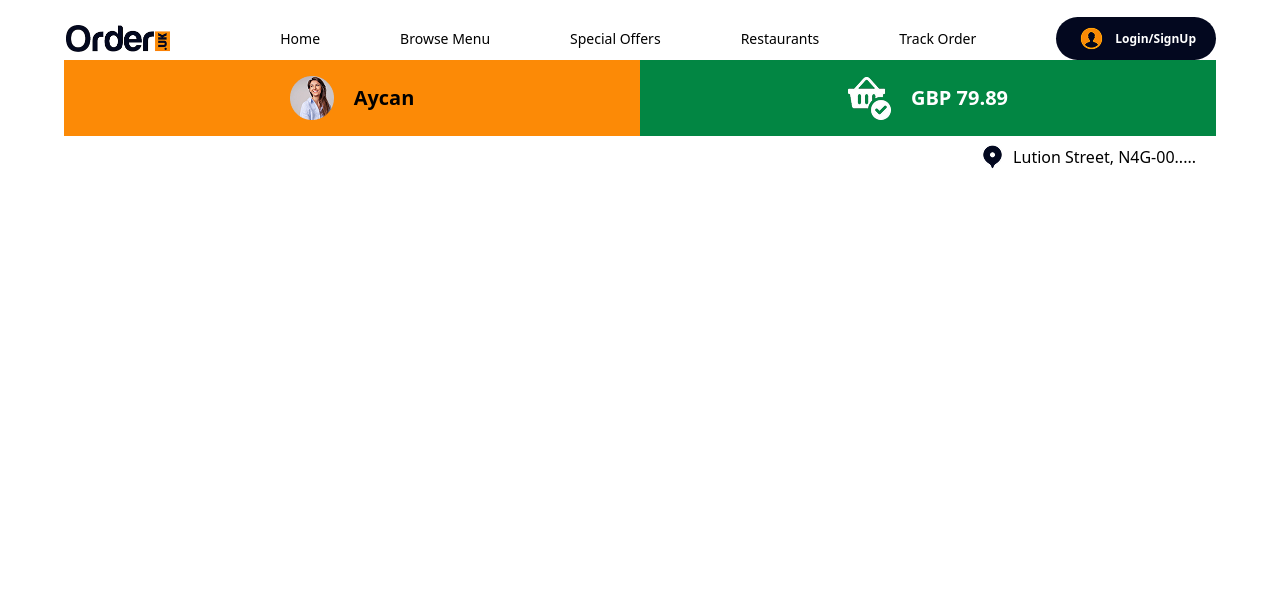
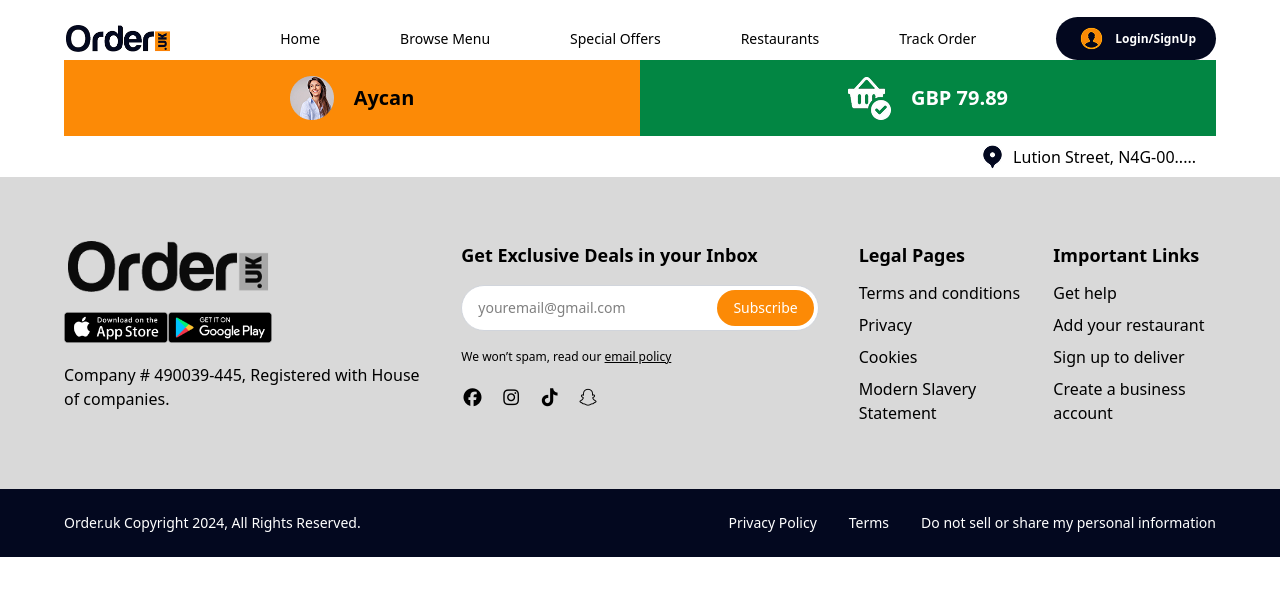
Before and after one commit to terhemeniorwua-png/food-delivery-full-website, a website: page orderPage.html in a window 1280 px wide. Shown: the part 59-654 px from the top of the page. Drawn offline with Linux system fonts and the light colour scheme.

Commit message:
add a footer secton

```diff
--- a/orderPage.html
+++ b/orderPage.html
@@ -71,6 +71,151 @@
         </section>
 
     </main>
+     <footer class="bg-[#D9D9D9] w-full">
+  <!-- Top Section -->
+  <div
+    class="grid grid-cols-1 lg:grid-cols-3 gap-10 px-5 py-10 lg:px-16 lg:py-16"
+  >
+    <!-- Logo Section -->
+    <div class="space-y-5">
+      <img
+        src="./assets/images/oder-footer-logo.png"
+        alt="Footer Logo"
+        class="w-40 sm:w-52"
+      />
 
+      <img
+        src="./assets/images/app-store-badges-en 1.png"
+        alt="App Store"
+        class="w-40 sm:w-52"
+      />
+
+      <p class="text-sm lg:text-[16px] leading-6">
+        Company # 490039-445, Registered with House of companies.
+      </p>
+    </div>
+
+    <!-- Newsletter Section -->
+    <div class="space-y-4 max-w-md">
+      <h3 class="font-bold text-lg">
+        Get Exclusive Deals in your Inbox
+      </h3>
+
+      <div
+        class="bg-white border border-gray-300 rounded-full p-1 flex items-center justify-between overflow-hidden"
+      >
+        <input
+          type="email"
+          placeholder="youremail@gmail.com"
+          class="bg-transparent outline-none text-sm px-3 w-full"
+        />
+
+        <button
+          class="bg-[#FC8A06] text-white rounded-full px-4 py-2 text-sm whitespace-nowrap"
+        >
+          Subscribe
+        </button>
+      </div>
+
+      <p class="text-xs leading-5">
+        We won’t spam, read our
+        <a href="#" class="underline">email policy</a>
+      </p>
+
+      <div class="flex items-center gap-4 text-lg">
+        <span><i class="fa-brands fa-facebook"></i></span>
+        <span><i class="fa-brands fa-instagram"></i></span>
+        <span><i class="fa-brands fa-tiktok"></i></span>
+        <span><i class="fa-brands fa-snapchat"></i></span>
+      </div>
+    </div>
+
+    <!-- Links Section -->
+    <div
+      class="grid grid-cols-1 sm:grid-cols-2 gap-8"
+    >
+      <!-- Legal -->
+      <div class="space-y-3">
+        <h3 class="font-bold text-lg">Legal Pages</h3>
+
+        <ul class="space-y-2 text-sm lg:text-base">
+          <li>
+            <a href="#" class="hover:underline">
+              Terms and conditions
+            </a>
+          </li>
+
+          <li>
+            <a href="#" class="hover:underline">
+              Privacy
+            </a>
+          </li>
+
+          <li>
+            <a href="#" class="hover:underline">
+              Cookies
+            </a>
+          </li>
+
+          <li>
+            <a href="#" class="hover:underline">
+              Modern Slavery Statement
+            </a>
+          </li>
+        </ul>
+      </div>
+
+      <!-- Important Links -->
+      <div class="space-y-3">
+        <h3 class="font-bold text-lg">Important Links</h3>
+
+        <ul class="space-y-2 text-sm lg:text-base">
+          <li>
+            <a href="#" class="hover:underline">
+              Get help
+            </a>
+          </li>
+
+          <li>
+            <a href="#" class="hover:underline">
+              Add your restaurant
+            </a>
+          </li>
+
+          <li>
+            <a href="#" class="hover:underline">
+              Sign up to deliver
+            </a>
+          </li>
+
+          <li>
+            <a href="#" class="hover:underline">
+              Create a business account
+            </a>
+          </li>
+        </ul>
+      </div>
+    </div>
+  </div>
+
+  <!-- Bottom Section -->
+  <div class="bg-[#03081F] text-white">
+    <div
+      class="flex flex-col lg:flex-row justify-between items-center gap-5 px-5 py-6 lg:px-16"
+    >
+      <p class="text-sm text-center lg:text-left">
+        Order.uk Copyright 2024, All Rights Reserved.
+      </p>
+
+      <ul
+        class="flex flex-col sm:flex-row items-center gap-4 sm:gap-8 text-sm text-center max-sm:hidden"
+      >
+        <li>Privacy Policy</li>
+        <li>Terms</li>
+        <li>Do not sell or share my personal information</li>
+      </ul>
+    </div>
+  </div>
+</footer>
 </body>
 </html>
```
